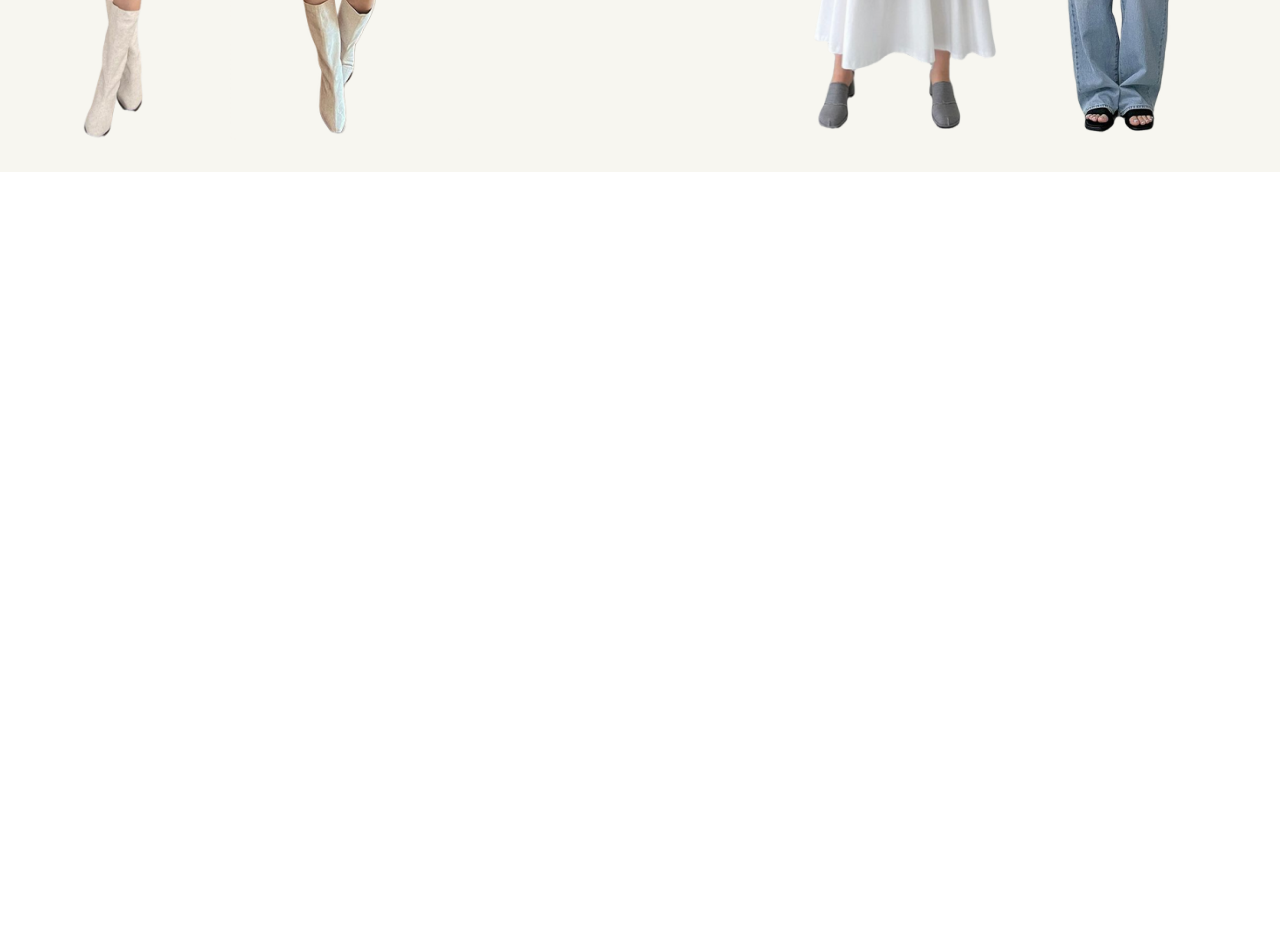
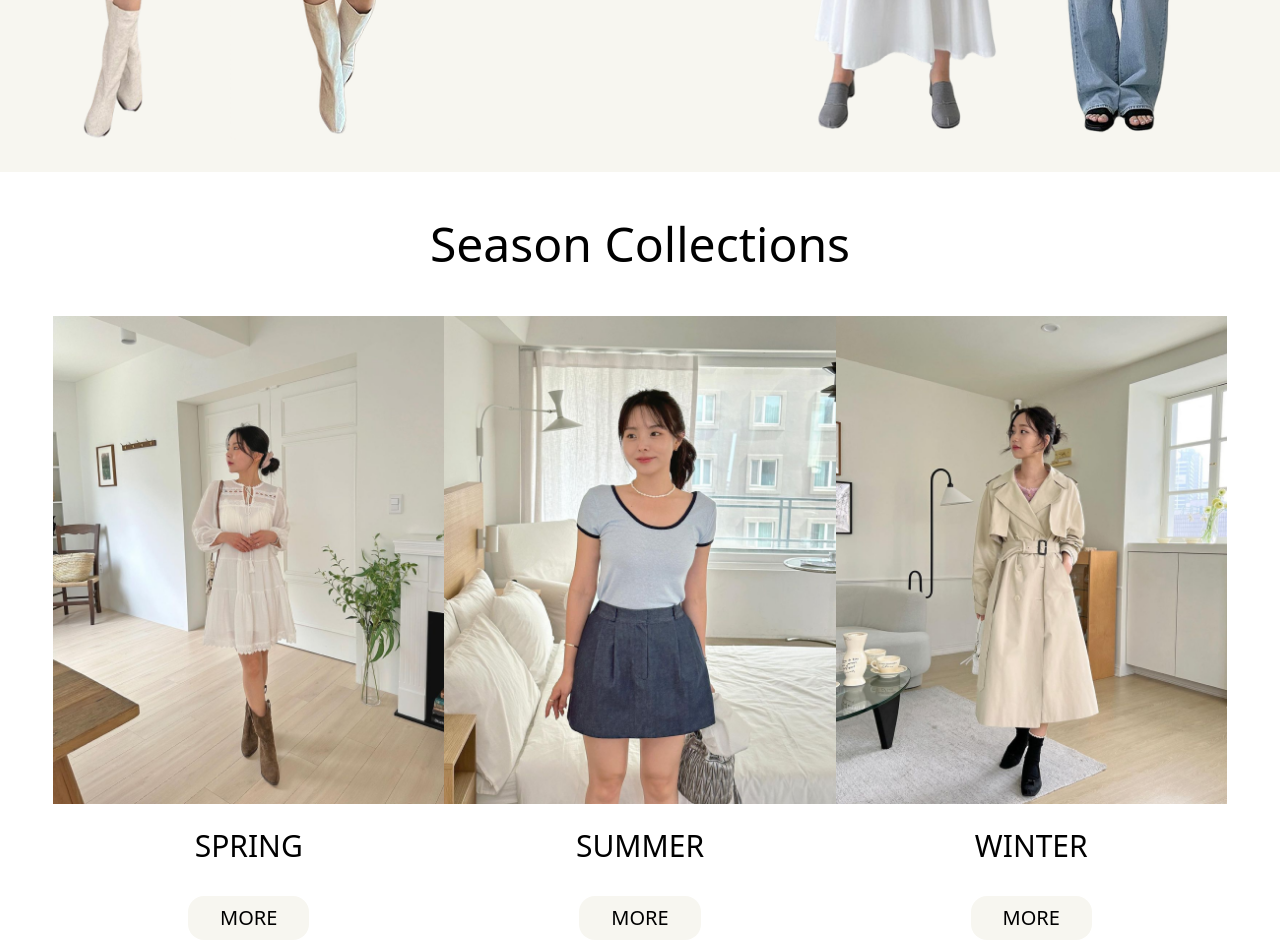
Before and after one commit to kakha326/project1-tailwind, a website: page index.html in a window 1280 px wide. Shown: the part 500-1440 px from the top of the page. Before the commit the page ends 800 px from the top, so only its background shows below. Drawn offline with Linux system fonts and the light colour scheme.

Commit message:
section2

```diff
--- a/index.html
+++ b/index.html
@@ -13,7 +13,8 @@
 </head>
 
 <body>
-    <div class="container mx-auto max-w-screen-xl">
+    <div class="container mx-auto max-w-screen-xl w-full">
+        <!-- header -->
         <header class="flex items-center justify-between text-center py-4">
             <!-- <i class="hidden fa-solid fa-bars"></i> -->
             <nav class="w-1/3 ">
@@ -40,6 +41,7 @@
 
 
         </header>
+        <!-- section1 -->
         <section class="bg-mainBgColor py-8 ">
             <div class="px-14 flex justify-between items-center text-center">
                 <img src="img/image 1.png" alt="">
@@ -58,9 +60,38 @@
             </div>
 
         </section>
+        <section>
+            <h1 class="text-5xl	 text-center my-12">Season Collections</h1>
+            <div class="w-11/12 flex justify-between mx-auto">
+                <div class="flex flex-col text-center">
+                    <img src="img/img 5.png" alt="">
+                    <p class="text-3xl mt-6	">SPRING</p>
+                    <div>
+                        <button class="text-xl bg-mainBgColor px-8 py-2 border-none rounded-2xl	mt-8">
+                            MORE</button>
+                    </div>
+
+                </div>
+                <div class=" flex flex-col text-center">
+                    <img src="img/img 6.png" alt="">
+                    <p class="text-3xl mt-6	">SUMMER</p>
+                    <div>
+                        <button class="text-xl bg-mainBgColor px-8 py-2 border-none rounded-2xl	mt-8">
+                            MORE</button>
+                    </div>
+                </div>
+                <div class="flex flex-col text-center">
+                    <img src="img/img 7.png" alt="">
+                    <p class="text-3xl mt-6	">WINTER</p>
+                    <div>
+                        <button class="text-xl bg-mainBgColor px-8 py-2 border-none rounded-2xl	mt-8">
+                            MORE</button>
+                    </div>
+                </div>
+
+            </div>
+        </section>
     </div>
-
-
 </body>
 
 </html>
```
Also changed, not shown: css/main.css.
